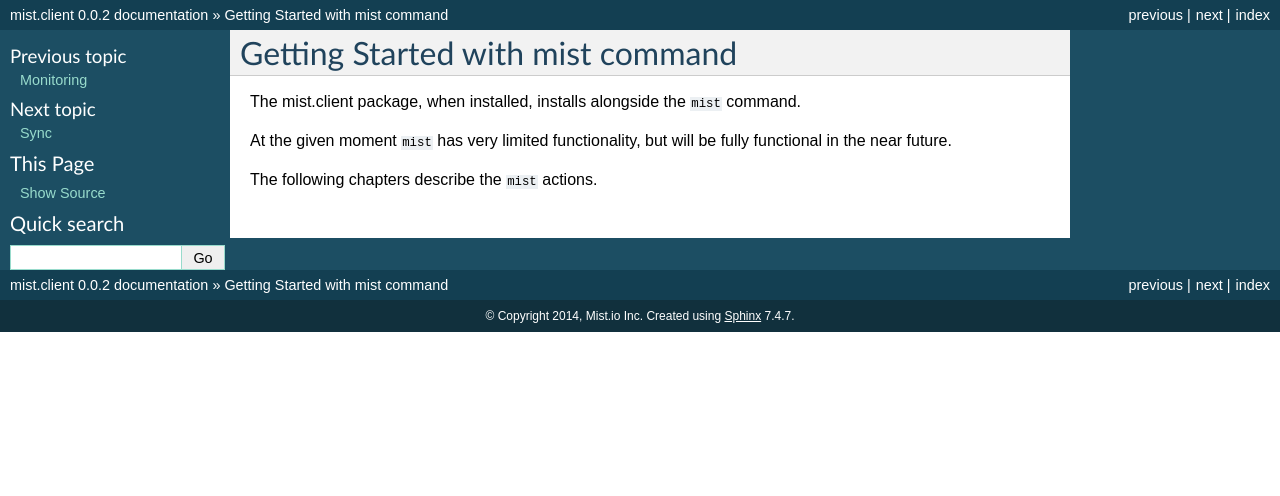
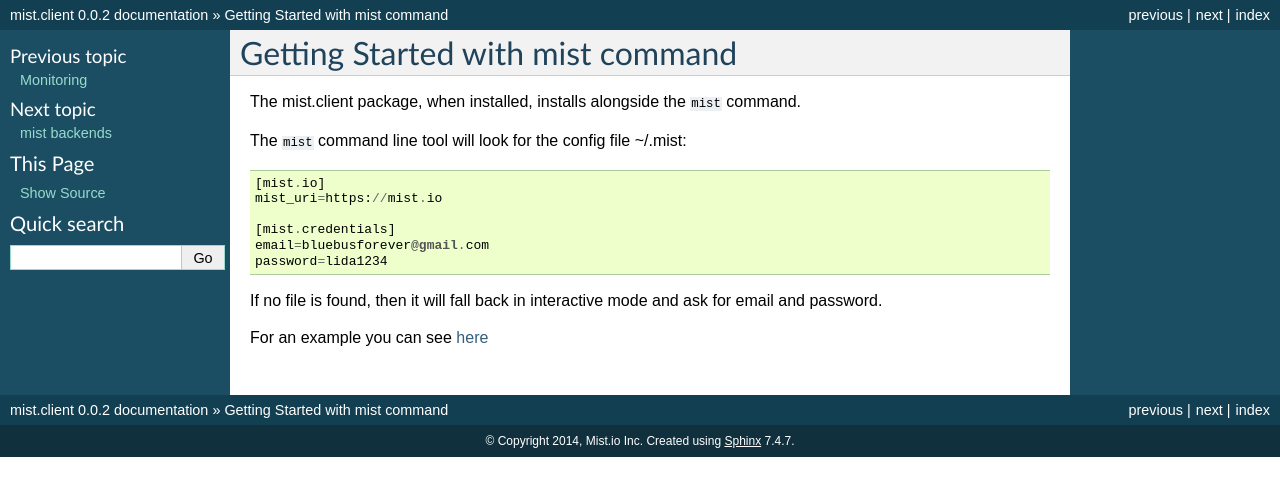
Before and after one commit to mistio/mist.client, a Sphinx documentation site: the page built from docs/source/cmd.rst, in a window 1280 px wide. Shown: the top 496 px of the page. Built offline with Sphinx 7.4.7, drawn with Linux system fonts in a browser that asks for light colours.

Commit message:
Add documentation for mist command (backends)

```diff
--- a/docs/source/cmd.rst
+++ b/docs/source/cmd.rst
@@ -3,6 +3,17 @@
 
 The mist.client package, when installed, installs alongside the ``mist`` command.
 
-At the given moment ``mist`` has very limited functionality, but will be fully functional in the near future.
+The ``mist`` command line tool will look for the config file ~/.mist::
 
-The following chapters describe the ``mist`` actions.
+    [mist.io]
+    mist_uri=https://mist.io
+
+    [mist.credentials]
+    email=bluebusforever@gmail.com
+    password=lida1234
+
+If no file is found, then it will fall back in interactive mode and ask for email and password.
+
+For an example you can see `here`_
+
+.. _here: http://asciinema.org/a/11874
--- a/docs/source/index.rst
+++ b/docs/source/index.rst
@@ -36,6 +36,7 @@
    :maxdepth: 1
 
    cmd
+   cmd_backend
    sync
 
 
```
Also changed, not shown: docs/source/cmd_backend.rst (added, +40 -0 lines).
